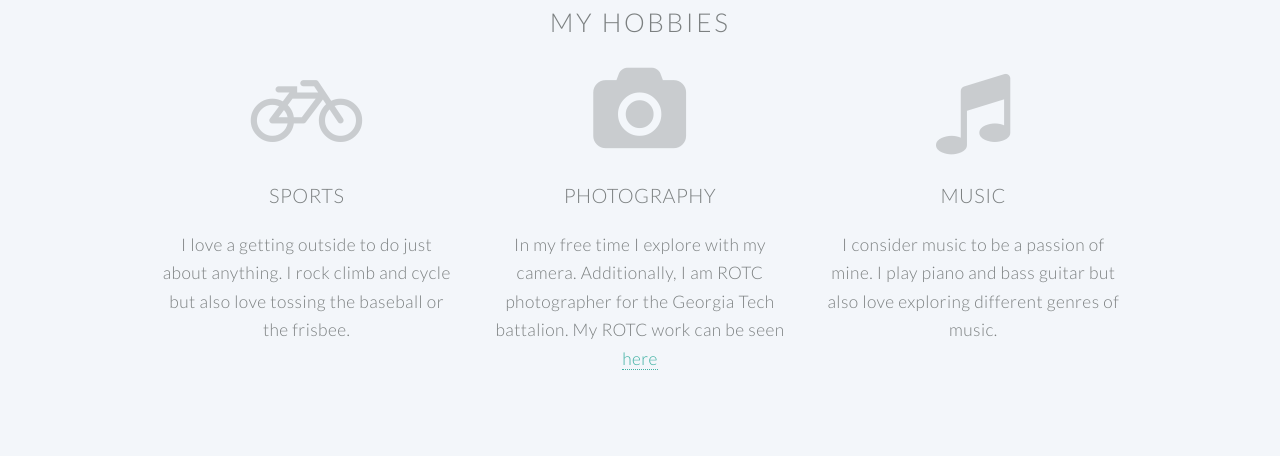
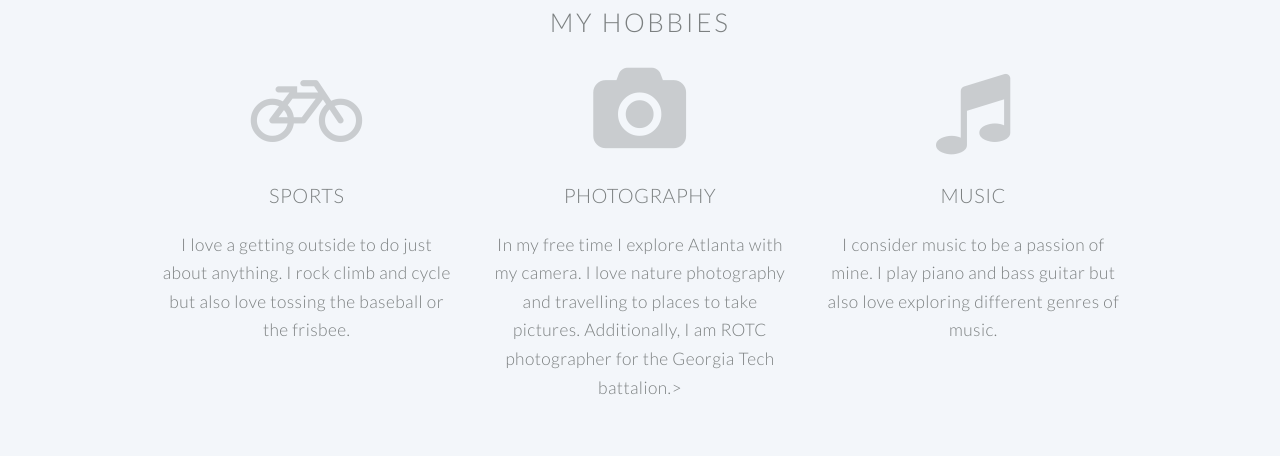
Before and after one commit to connorlindquist/Profile, a plain HTML site: page index.html in a window 1280 px wide. Shown: the part 3230-3686 px from the top of the page. Drawn offline with Linux system fonts and the light colour scheme.

Commit message:
Photography update

```diff
--- a/index.html
+++ b/index.html
@@ -226,7 +226,7 @@
 									<header>
 										<h3>Photography</h3>
 									</header>
-									<p>In my free time I explore with my camera. Additionally, I am ROTC photographer for the Georgia Tech battalion. My ROTC work can be seen<a href="nrotc.html"> here</a></p>
+									<p>In my free time I explore Atlanta with my camera. I love nature photography and travelling to places to take pictures. Additionally, I am ROTC photographer for the Georgia Tech battalion.></a></p>
 								</section>
 
 							</div>
```
